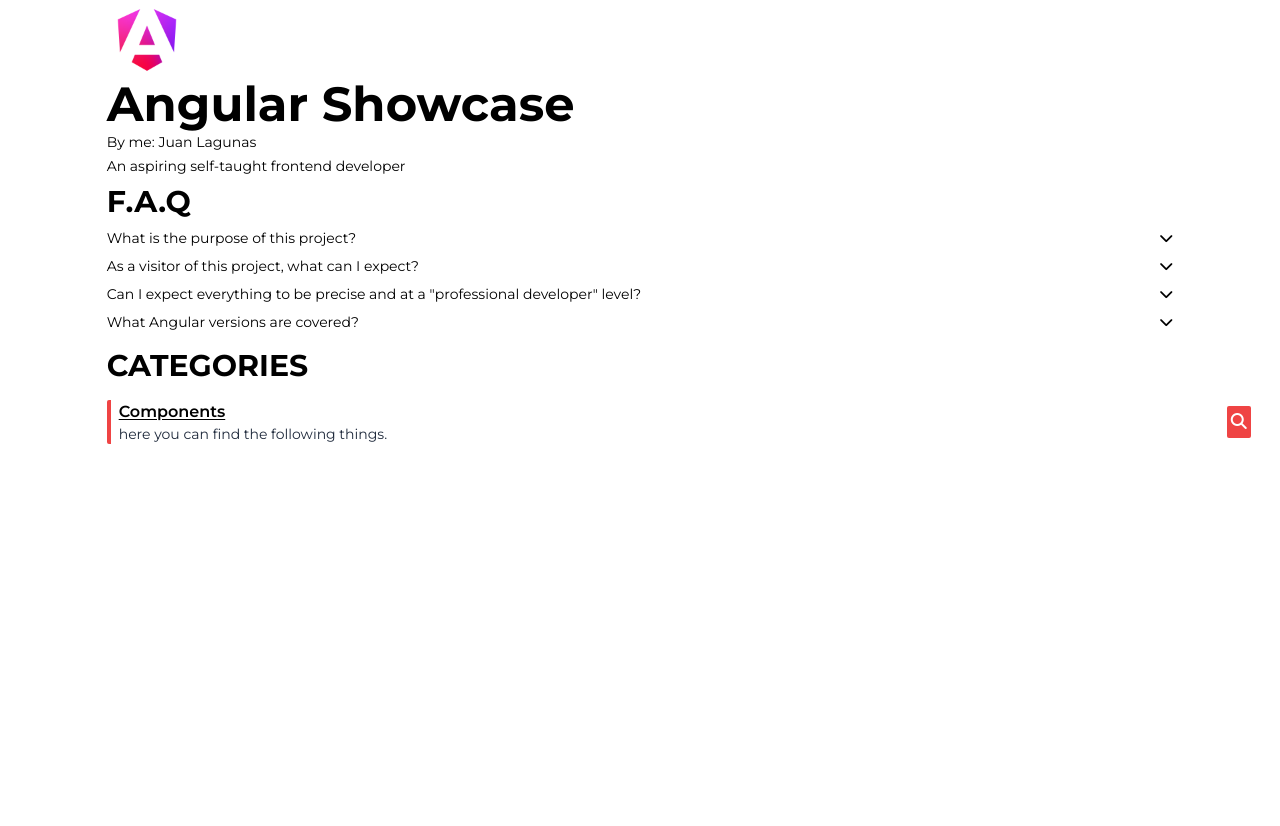
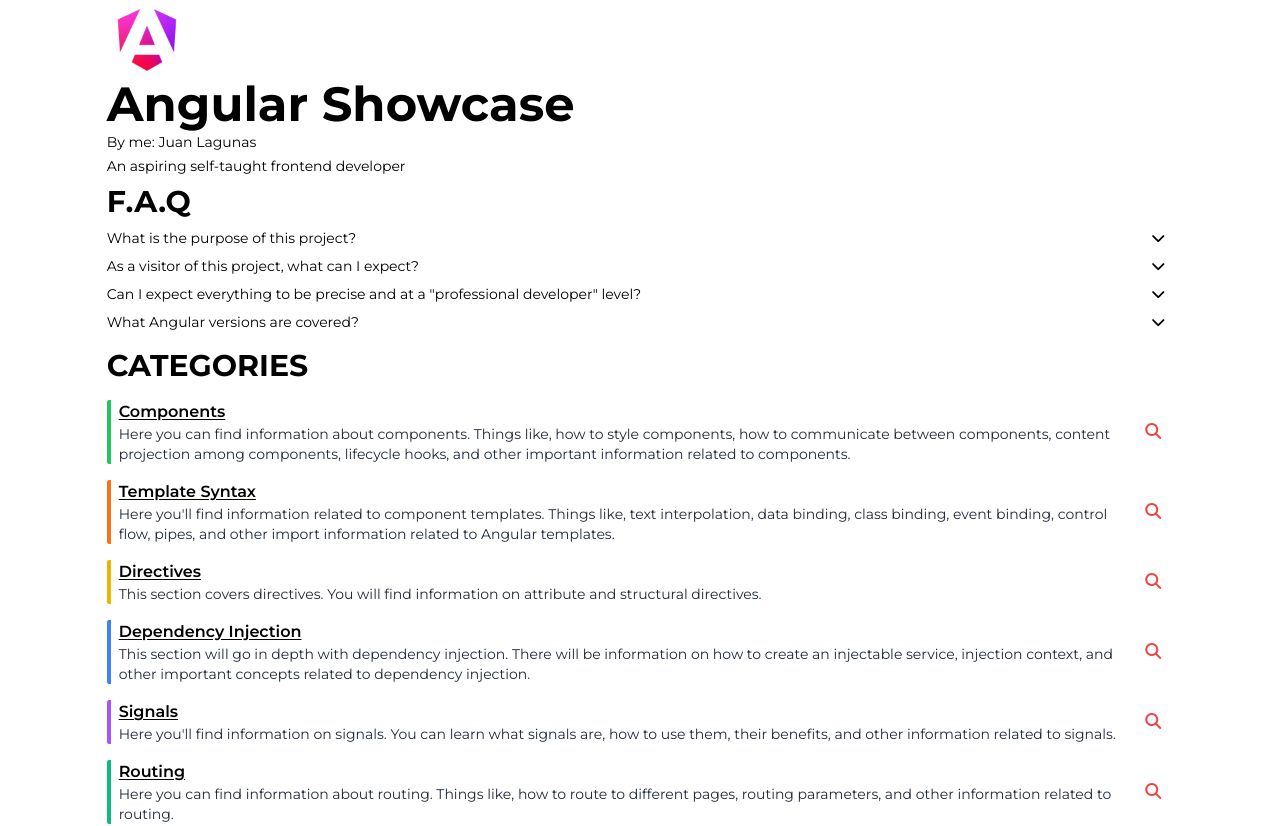
Before and after one commit to dev-jLagunas/angular-showcase, an Angular app: page / in a window 1280 px wide. Shown: the top 826 px of the page. Before the commit the page ends 800 px from the top, so only its background shows below. Built offline with nearby package versions, Linux system fonts and the light colour scheme.

Commit message:
feat(HomeMain): add Home Categories data to this parent component.

```diff
--- a/src/app/home-main/home-categories/home-categories.component.html
+++ b/src/app/home-main/home-categories/home-categories.component.html
@@ -1,8 +1,9 @@
-<div class="w-90vw mx-auto">
+<div class="w-90vw mx-auto md:w-full">
   <h2 class="text-3xl font-bold my-4 w-max">CATEGORIES</h2>
   @for (category of categories; track $index) {
   <article
-    class="border-l-4 rounded-l-sm border-l-red-500 flex justify-between items-center px-2"
+    class="border-l-4 rounded-l-sm flex justify-between items-center px-2 mb-4"
+    [ngClass]="category.borderColor"
   >
     <div class="w-full">
       <h3 class="font-semibold underline underline-offset-2">
@@ -12,7 +13,7 @@
         {{ category.description }}
       </p>
     </div>
-    <button class="bg-red-500 text-white p-1 rounded-sm">
+    <button class="text-red-500 p-1 rounded-sm">
       <i class="fa-solid fa-magnifying-glass"></i>
     </button>
   </article>
--- a/src/app/home-main/home-categories/home-categories.component.ts
+++ b/src/app/home-main/home-categories/home-categories.component.ts
@@ -1,14 +1,16 @@
 import { Component, Input } from '@angular/core';
+import { NgClass } from '@angular/common';
 
 interface Category {
   name: string;
   description: string;
+  borderColor: string;
 }
 
 @Component({
   selector: 'app-home-categories',
   standalone: true,
-  imports: [],
+  imports: [NgClass],
   templateUrl: './home-categories.component.html',
   styleUrl: './home-categories.component.scss',
 })
--- a/src/app/home-main/home-faq/home-faq.component.html
+++ b/src/app/home-main/home-faq/home-faq.component.html
@@ -11,7 +11,10 @@
       [attr.aria-expanded]="accordionItem.expanded"
       [attr.aria-controls]="'accordion-body-' + $index"
     >
-      <div class="mb-1 flex justify-between" (click)="accordionItem.toggle()">
+      <div
+        class="mb-1 flex justify-between pr-2"
+        (click)="accordionItem.toggle()"
+      >
         {{ item.question }}
         <span class="">
           <i
--- a/src/app/home-main/home-main.component.ts
+++ b/src/app/home-main/home-main.component.ts
@@ -6,6 +6,7 @@
 interface Category {
   name: string;
   description: string;
+  borderColor: string;
 }
 
 @Component({
@@ -19,7 +20,49 @@
   categories: Category[] = [
     {
       name: 'Components',
-      description: 'here you can find the following things.',
+      description: `Here you can find information about components. Things like, how to style components, how to communicate between components,
+      content projection among components, lifecycle hooks, and other important information related to components.`,
+      borderColor: 'border-l-green-500',
+    },
+    {
+      name: 'Template Syntax',
+      description: `Here you'll find information related to component templates. Things like, text interpolation, data binding, class binding,
+      event binding, control flow, pipes, and other import information related to Angular templates.`,
+      borderColor: 'border-l-orange-500',
+    },
+    {
+      name: 'Directives',
+      description:
+        'This section covers directives. You will find information on attribute and structural directives.',
+      borderColor: 'border-l-yellow-500',
+    },
+    {
+      name: 'Dependency Injection',
+      description: `This section will go in depth with dependency injection. There will be information on how to create an injectable service, injection context,
+      and other important concepts related to dependency injection.`,
+      borderColor: 'border-l-blue-500',
+    },
+    {
+      name: 'Signals',
+      description: `Here you'll find information on signals. You can learn what signals are, how to use them, their benefits, and other information related to signals.`,
+      borderColor: 'border-l-purple-500',
+    },
+    {
+      name: 'Routing',
+      description:
+        'Here you can find information about routing. Things like, how to route to different pages, routing parameters, and other information related to routing.',
+      borderColor: 'border-l-emerald-500',
+    },
+    {
+      name: 'Forms',
+      description: `Here you'll find a breakdown of forms. Reactive forms, template-driven forms, validating forms, and other important form information.`,
+      borderColor: 'border-l-indigo-500',
+    },
+    {
+      name: 'Http Client',
+      description: `This section will give an overview on HTTP client. Things like setting up an http client, making the request, working with the data, and other important concepts
+      related to HTTP client.`,
+      borderColor: 'border-l-pink-500',
     },
   ];
 }
```
